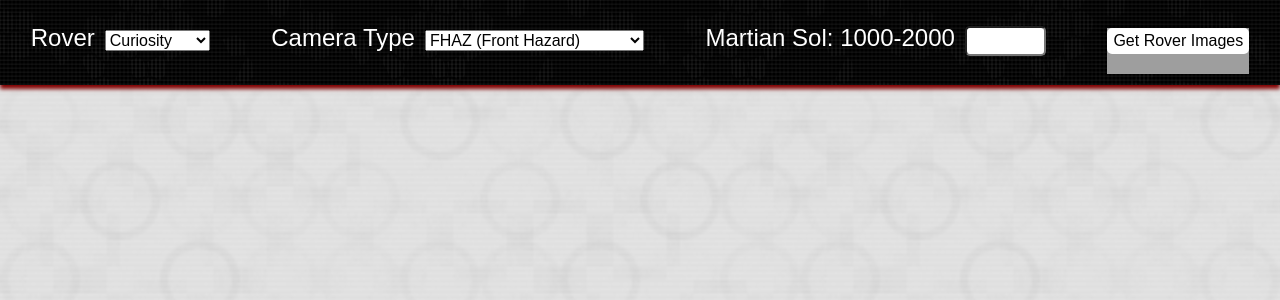
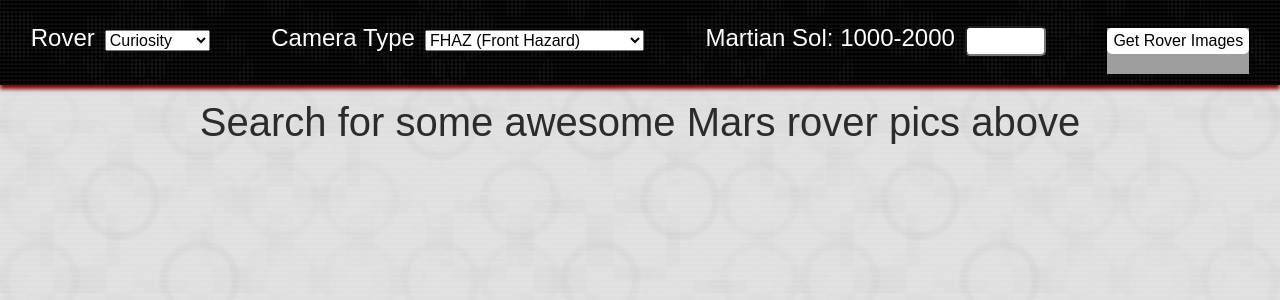
Before and after one commit to JGordy/mars_rovers_photos, a React (Create React App) app: page / in a window 1280 px wide. Shown: the top 300 px of the page. Built offline with nearby package versions, Linux system fonts and the light colour scheme; grey boxes are pictures that could not be loaded.

Commit message:
Fixed some styling bugs. Added message if no photos found for that date.

```diff
--- a/src/components/GetImageForm.js
+++ b/src/components/GetImageForm.js
@@ -13,6 +13,7 @@ export default class GetImageForm extends Component {
       camera: "FHAZ",
       images: [],
       sol: "",
+      message: "Search for some awesome Mars rover pics above"
     }
     this.fetchRoverImage = this.fetchRoverImage.bind(this);
     this.handleRover = this.handleRover.bind(this);
@@ -41,11 +42,18 @@ export default class GetImageForm extends Component {
 
     let imageUrl = `https://api.nasa.gov/mars-photos/api/v1/rovers/${rove}/photos?sol=${num}&camera=${cam}&api_key=${API_KEY}`;
 
-    fetch(imageUrl).then(results => {
+    fetch(imageUrl)
+    .then(results => {
       return results.json();
     }).then(data => {
-      console.log(data);
-      this.setState({images: data.photos});
+      console.log(data.photos);
+      this.setState({images: data.photos, message: rove});
+      if(this.state.images.length === 0) {
+        this.setState({message: "There are no martian photos for this date. Try searching again"})
+      }
+    }).catch(error => {
+      console.log(error);
+      this.setState({message: "Whoops! Error fetching images."})
     })
   }
 
@@ -79,6 +87,7 @@ export default class GetImageForm extends Component {
           </div>
           <GetImageButton fetchRoverImage={this.fetchRoverImage} />
         </form>
+        <h1 style={{paddingTop: "100px"}}>{this.state.message}</h1>
         <ImageDisplay images={this.state.images}/>
       </div>
     )
--- a/src/components/ImageDisplay.js
+++ b/src/components/ImageDisplay.js
@@ -6,27 +6,30 @@ export default class ImageDisplay extends Component {
   }
   render() {
     let pStyle = {
-      color: "slategray"
+      color: "slategray",
+      fontSize: "14px",
+      fontStyle: "italic"
     }
     let imageData = this.props.images;
     console.log(imageData.length);
     let roverImage = this.props.images.map((image) => {
-      if (imageData.length !== []) {
+      if (imageData !== []) {
         return <div key={image.id} className="singleImage"
-                  style={{margin: "20px", backgroundColor: "#fff", boxShadow: "2px 2px 2px gray", borderBottomLeftRadius: "10px",
-                  borderBottomRightRadius: "10px", flex: "1 1 25%", padding: "3px"}}>
-                <img src={image.img_src} style={{width: "100%"}}/>
-                <div className="aside" style={{height: "60px", backgroundColor: "#fff"}}>
-                  <p style={{fontSize: "18px", marginBottom: "0px", color: "indianred", fontStyle: "italic"}}>{image.rover.name}</p> <p style={pStyle}>Earth date: {image.earth_date}</p>
+                  style={{margin: "20px", backgroundColor: "#fff", borderBottomLeftRadius: "10px",
+                  borderBottomRightRadius: "10px", flex: "1 1 25%", padding: "0px", height: "350px"}}>
+                <img src={image.img_src} style={{width: "100%", height: "85%"}}/>
+                <div className="aside" style={{height: "50px", backgroundColor: "#fff", borderBottomRightRadius: "10px", borderBottomLeftRadius: "10px"}}>
+                  <p style={{fontSize: "14px", marginBottom: "0px", color: "indianred", fontStyle: "italic"}}>Launched: {image.rover.launch_date} <span style={{marginLeft: "25px"}}>Landed: {image.rover.landing_date}</span></p>
+                  <p style={pStyle}>Earth date: {image.earth_date}</p>
                 </div>
               </div>
       } else {
-        return (<h1 className="no_data">No pictures found on this date.</h1>);
+        return <h1 style={{marginTop: "150px"}} className="no_data">No pictures found on this date.</h1>
       }
 
     })
     return (
-      <div className="imageContainer d-flex flex-wrap" style={{paddingTop: "100px", margin: "0px auto", width: "85%"}}>
+      <div className="imageContainer d-flex flex-wrap" style={{paddingTop: "10px", margin: "0px auto", width: "85%"}}>
         {roverImage}
       </div>
     )
--- a/src/styles/App.css
+++ b/src/styles/App.css
@@ -14,6 +14,10 @@ body {
   background-image: url(../images/dark_mosaic.png);
 }
 
-/*.imageContainer {
-  background-image: url(../images/strange_bullseyes.png);
-}*/
+.singleImage {
+  box-shadow: 2px 2px 2px gray;
+}
+
+.singleImage:hover {
+  box-shadow: 2px 2px 4px rgba(0, 0, 0, 0.8);
+}
```
